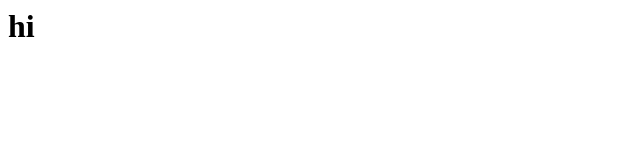
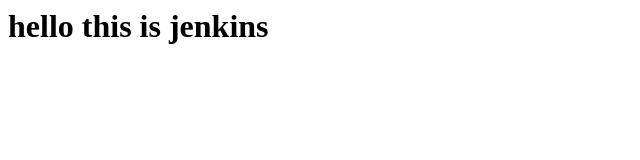
Before and after one commit to s-khasim/myfirstrepo, a plain HTML site: page index.html in a window 1280 px wide. Shown: the whole page, without its empty margins (0-640 px from the left). Drawn offline with Linux system fonts and the light colour scheme.

Commit message:
Update index.html

```diff
--- a/index.html
+++ b/index.html
@@ -1 +1 @@
-<h1> hi </h1>
+<h1> hello this is jenkins</h1>
```
